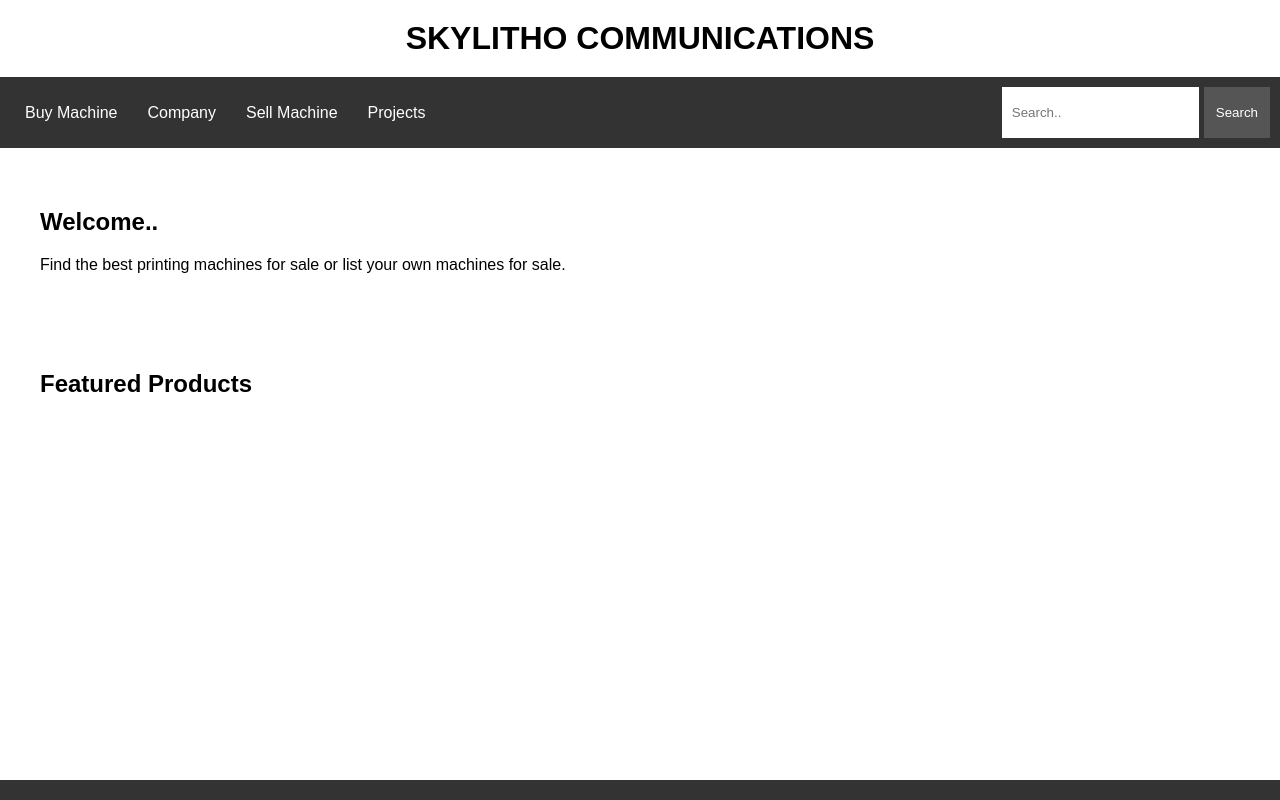
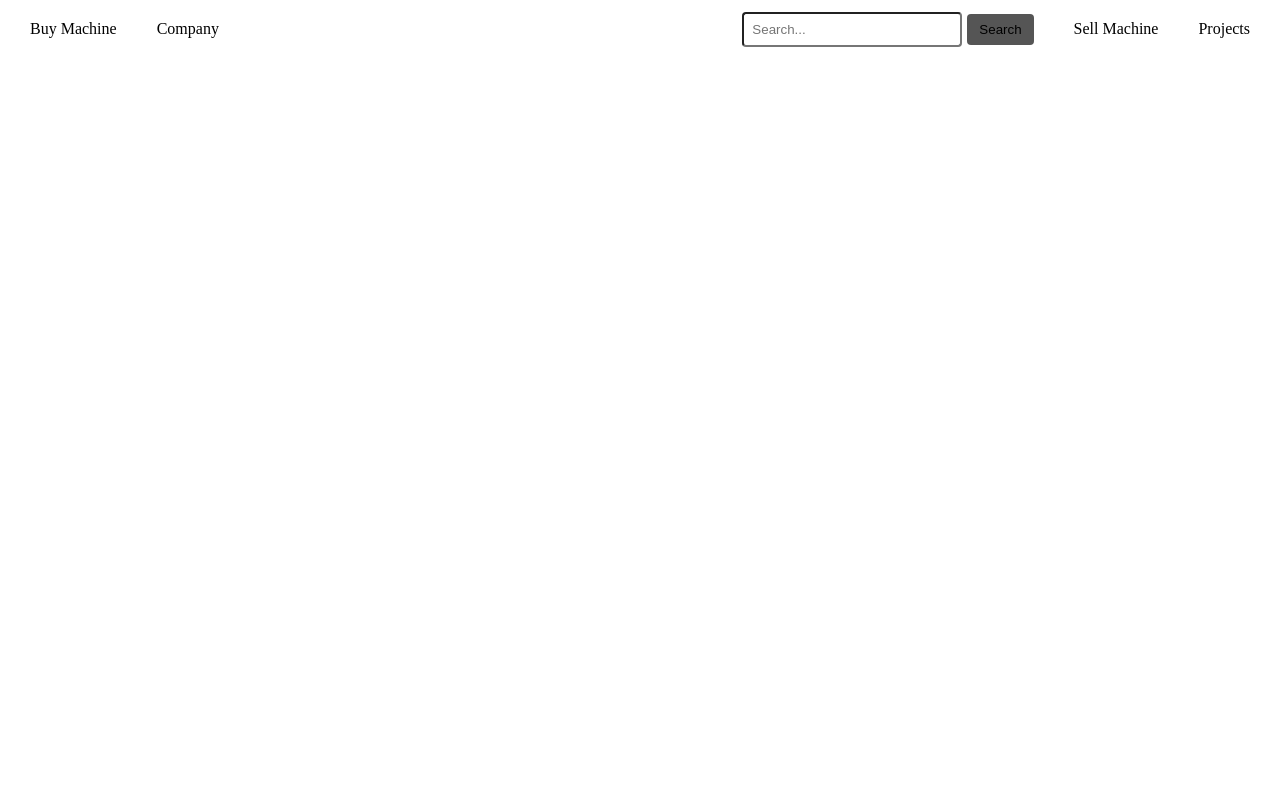
Before and after one commit to EMANU02004/SkyLitho-Communications-Web, a plain HTML site: page index.html in a window 1280 px wide. Drawn offline with Linux system fonts and the light colour scheme.

Commit message:
nav updates

```diff
--- a/index.html
+++ b/index.html
@@ -3,55 +3,47 @@
 <head>
     <meta charset="UTF-8">
     <meta name="viewport" content="width=device-width, initial-scale=1.0">
+    <title>Skylitho Communications Company</title>
     <link rel="stylesheet" href="style.css">
-    <title>SkyLitho Communications</title>
+    <!-- Font Awesome for Hamburger Icon -->
+    <link rel="stylesheet" href="https://cdnjs.cloudflare.com/ajax/libs/font-awesome/6.0.0/css/all.min.css">
 </head>
 <body>
-  <header>
-    <h1>SKYLITHO COMMUNICATIONS</h1>
     <nav>
-        <ul class="menu">
+        <!-- Hamburger Menu Icon -->
+        <div class="hamburger" onclick="toggleMenu()">
+            <i class="fas fa-bars"></i>
+        </div>
+        <!-- Left Menu -->
+        <ul class="menu left-menu">
             <li><a href="machines/available.html">Buy Machine</a></li>
             <li class="dropdown">
-              <a href="#" class="dropbtn">Company</a>
-              <div class="dropdown-content">
-                <a href="about.html">About Us</a>
-                <a href="#"></a>
-              </div>
+                <a href="#" class="dropbtn">Company</a>
+                <div class="dropdown-content">
+                    <a href="#">About</a>
+                    <a href="#">Services</a>
+                </div>
             </li>
-            <li><a href="machines/available.html">Sell Machine</a></li>
-            <li><a href="links/projects.html">Projects</a></li>
         </ul>
-        <div class="search-container">
-          <input type="text" placeholder="Search.." class="search-bar">
-          <button type="submit" class="search-button">Search</button>
+        <!-- Centered navigation -->
+        <div class="centered-menu">
+            <div class="search-container">
+                <input type="text" placeholder="Search..." class="search-bar">
+                <button type="submit" class="search-button">Search</button>
+            </div>
+            <ul class="menu centered-menu">
+                <li><a href="machines/available.html">Sell Machine</a></li>
+                <li><a href="links/projects.html">Projects</a></li>
+            </ul>
+        </div>
         </div>
     </nav>
-</header>
 
-<section id="home">
-  <h2>Welcome..</h2>
-  <p>Find the best printing machines for sale or list your own machines for sale.</p>
-</section>
-
-<section id="products">
-  <h2>Featured Products</h2>
-  <div id="product-list">
-      <!-- Product items will be dynamically inserted here by JavaScript -->
-  </div>
-</section>
-    <!--start footer-->
-    <footer id="contact">
-        <div class="contact-links">
-            <a href="https://www.linkedin.com/in/joseph-masambu-7503b63a?utm_source=share&utm_campaign=share_via&utm_content=profile&utm_medium=android_app" class="fa fa-linkedin"></a>
-            <a href="https://www.facebook.com/josephmmbwanga.masambu?mibextid=ZbWKwL" class="fa fa-facebook"></a>
-            <a href="https://youtube.com/@skylitho?si=WQScDHI3xR2qE_dp" class="fa fa-youtube"></a>
-            <a href="https://wa.link/9z1yzm" class="fa fa-whatsapp"></a>
-            <a href="https://mail.google.com/mail/u/0/?tab=rm&ogbl#inbox" class="fa fa-envelope"></a>
-        </div>
-    </footer>
-    <!--end footer-->
-
-    <script src="script.js"></script>
+    <script>
+        function toggleMenu() {
+            const menu = document.querySelector('.menu');
+            menu.classList.toggle('active');
+        }
+    </script>
 </body>
 </html>
--- a/style.css
+++ b/style.css
@@ -1,108 +1,146 @@
 body, ul, li, a {
-  font-family: Arial, sans-serif;
   margin: 0;
   padding: 0;
+  list-style: none;
   text-decoration: none;
+
 }
 
-h1 {
-  text-align: center;
-  margin: 20px 0;
-}
-
-nav{
-  background-color: #333;
-  align-items: center;
+/* Navigation bar styling */
+nav {
+  background-color: #ffffff;
   padding: 10px;
   display: flex;
   justify-content: space-between;
+  align-items: center;
+  flex-wrap: wrap;
+  color: black;
+  padding-bottom: 20px;
 }
 
-.menu{
-  display: flex;
-  list-style: none;
-  justify-content: flex-start;
+/* Hamburger menu icon */
+.hamburger {
+  display: none;
+  color: rgb(0, 0, 0);
+  font-size: 24px;
+  cursor: pointer;
 }
 
-.menu li{
+/* Menu styling */
+.menu {
+  display: inherit;
+}
+
+.menu li {
   position: relative;
 }
 
-.menu li a{
-  color: white;
-  padding: 10px 15px;
+.menu li a {
+  color: rgb(0, 0, 0);
+  padding: 10px 20px;
   display: block;
 }
 
-.menu li a:hover{
-  background-color: #555;
-}
-
-.dropdown-content{
+/* Dropdown menu styling */
+.dropdown-content {
   display: none;
   position: absolute;
   top: 100%;
   left: 0;
-  background-color: #333;
-  min-width: 160px;
+  min-width: 100px;
   z-index: 1;
+  border-radius: 4px;
+  box-shadow: 0 2px 4px rgba(0, 0, 0, 0.1);
+}
+
+.centered-menu{
+  display: flex;
+  align-items: center;
 }
 
 .dropdown-content a {
-  color: white;
+  color: rgb(0, 0, 0);
   padding: 12px 16px;
-  display: block;
-  text-align: left;
+  display: list-item;
+  text-align: center;
 }
 
 .dropdown-content a:hover {
-  background-color: #555;
+  color: #d52f2f;
 }
 
 .dropdown:hover .dropdown-content {
   display: block;
 }
 
+/* Search bar styling */
 .search-container {
   display: flex;
-  justify-content: flex-end;
+  align-items: center;
+  flex-grow: 1;
+  justify-content: center;
+  margin: 0 20px;
 }
 
-.search-bar{
-  padding: 10px;
-  border: none;
-  border-radius 4px;
+.search-bar {
+  padding: 8px;
+  border: bold;
+  border-radius: 4px;
   margin-right: 5px;
+  width: 200px;
 }
 
-.search-button{
-  padding: 18px 12px;
+.search-button {
+  padding: 8px 12px;
+  background-color: #555;
+  color: rgb(0, 0, 0);
   border: none;
-  border-radius 4px;
-  background-color: #555;
-  color: white;
+  border-radius: 4px;
+  cursor: pointer;
 }
 
-.search-button:hover{
+.search-button:hover {
   background-color: #777;
 }
 
-section {
-  padding: 20px;
-  margin: 20px;
-  background-color: #fff;
-  border-radius: 5px;
+/* Left and centered menu alignment */
+.left-menu {
+  justify-content: flex-start;
 }
 
+.centered-menu {
+  justify-content: inherit;
+}
 
+/* Responsive Design */
+@media (max-width: 768px) {
+  /* Hide regular menu and show hamburger icon */
+  .menu {
+      display: none;
+      flex-direction: column;
+      width: 100%;
+      background-color: #fff6f6;
+  }
 
+  .menu.active {
+      display: flex;
+  }
 
-footer {
-  background-color: #333;
-  color: white;
-  text-align: center;
-  padding: 10px 0;
-  position: fixed;
-  bottom: 0;
-  width: 100%;
+  .hamburger {
+      display: block;
+  }
+
+  .search-container {
+      order: 3;
+      width: 100%;
+      margin: 10px 0;
+  }
+
+  .left-menu, .centered-menu {
+      justify-content: relative;
+  }
+
+  .dropdown-content {
+      position: relative;
+  }
 }
```
